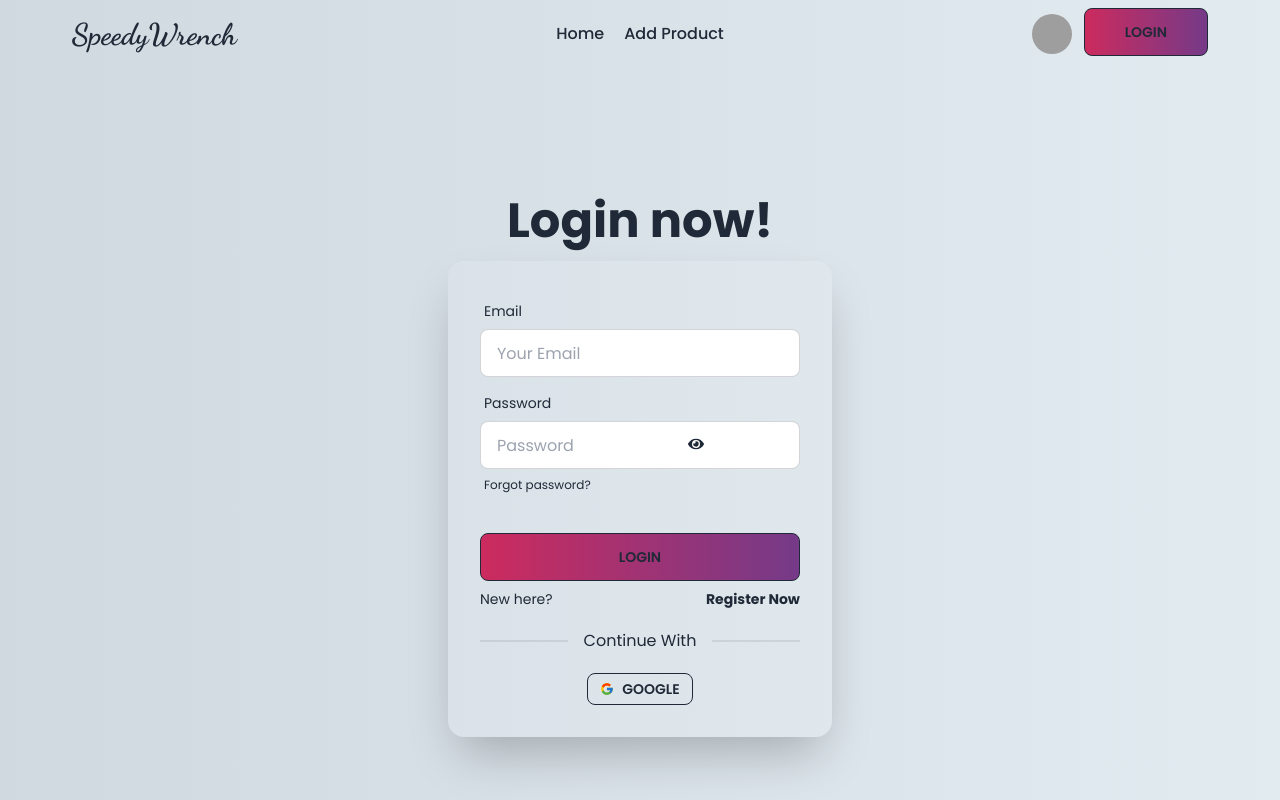
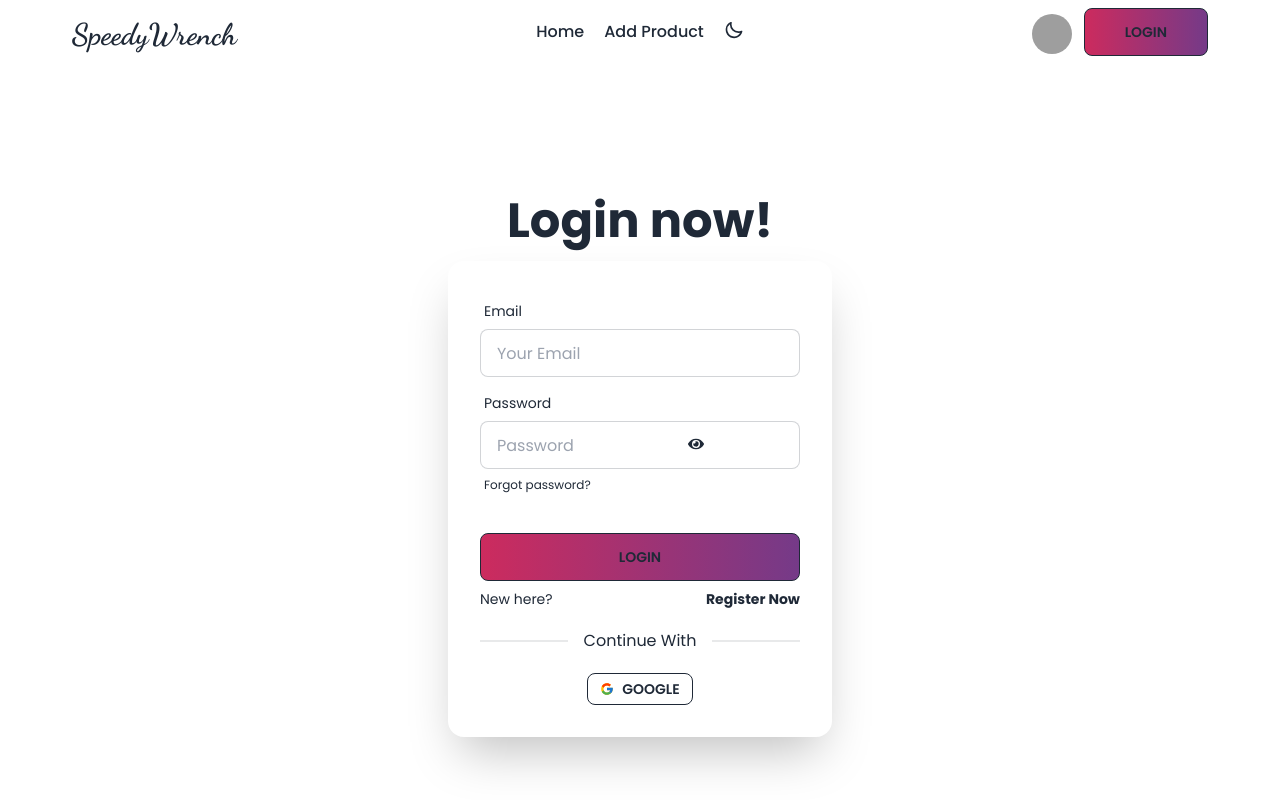
Before and after one commit to Fahim-M-Siam/Brand-Management-System, a React (Vite) app: page /login in a window 1280 px wide. Shown: the top 800 px of the page. Built offline with nearby package versions, Linux system fonts and the light colour scheme; no server answers; grey boxes are pictures that could not be loaded.

Commit message:
Applied toggle between dark mode and light mode

```diff
--- a/src/Layout/Root.jsx
+++ b/src/Layout/Root.jsx
@@ -6,7 +6,7 @@
 
 const Root = () => {
   return (
-    <div className="font-poppins bg-gradient-to-r from-[#cfd9df] to-[#e2ebf0]">
+    <div className="font-poppins">
       <div className="max-w-6xl mx-auto">
         <Navbar></Navbar>
         <Outlet></Outlet>
--- a/src/Pages/Navbar/Navbar.jsx
+++ b/src/Pages/Navbar/Navbar.jsx
@@ -2,7 +2,27 @@
 import { Link, NavLink } from "react-router-dom";
 import useAuth from "../../Hooks/useAuth";
 import toast from "react-hot-toast";
+import { useEffect, useState } from "react";
 const Navbar = () => {
+  // theme toggle part
+  const [theme, setTheme] = useState(
+    localStorage.getItem("theme") ? localStorage.getItem("theme") : "light"
+  );
+
+  const handleToggle = (e) => {
+    if (e.target.checked) {
+      setTheme("dark");
+    } else {
+      setTheme("light");
+    }
+  };
+
+  useEffect(() => {
+    localStorage.setItem("theme", theme);
+    const localTheme = localStorage.getItem("theme");
+    document.querySelector("html").setAttribute("data-theme", localTheme);
+  }, [theme]);
+  // theme toggle part
   const { currentUser, logOut } = useAuth();
   const handleLogOut = () => {
     logOut()
@@ -35,6 +55,7 @@
           Add Product
         </NavLink>
       </li>
+
       {currentUser && (
         <>
           <li className="font-medium">
@@ -53,6 +74,31 @@
           </li>
         </>
       )}
+      <li>
+        <label className="swap swap-rotate">
+          <input
+            type="checkbox"
+            onChange={handleToggle}
+            checked={theme === "light" ? false : true}
+          />
+
+          <svg
+            className="swap-on fill-current w-5 h-5"
+            xmlns="http://www.w3.org/2000/svg"
+            viewBox="0 0 24 24"
+          >
+            <path d="M5.64,17l-.71.71a1,1,0,0,0,0,1.41,1,1,0,0,0,1.41,0l.71-.71A1,1,0,0,0,5.64,17ZM5,12a1,1,0,0,0-1-1H3a1,1,0,0,0,0,2H4A1,1,0,0,0,5,12Zm7-7a1,1,0,0,0,1-1V3a1,1,0,0,0-2,0V4A1,1,0,0,0,12,5ZM5.64,7.05a1,1,0,0,0,.7.29,1,1,0,0,0,.71-.29,1,1,0,0,0,0-1.41l-.71-.71A1,1,0,0,0,4.93,6.34Zm12,.29a1,1,0,0,0,.7-.29l.71-.71a1,1,0,1,0-1.41-1.41L17,5.64a1,1,0,0,0,0,1.41A1,1,0,0,0,17.66,7.34ZM21,11H20a1,1,0,0,0,0,2h1a1,1,0,0,0,0-2Zm-9,8a1,1,0,0,0-1,1v1a1,1,0,0,0,2,0V20A1,1,0,0,0,12,19ZM18.36,17A1,1,0,0,0,17,18.36l.71.71a1,1,0,0,0,1.41,0,1,1,0,0,0,0-1.41ZM12,6.5A5.5,5.5,0,1,0,17.5,12,5.51,5.51,0,0,0,12,6.5Zm0,9A3.5,3.5,0,1,1,15.5,12,3.5,3.5,0,0,1,12,15.5Z" />
+          </svg>
+
+          <svg
+            className="swap-off fill-current w-5 h-5"
+            xmlns="http://www.w3.org/2000/svg"
+            viewBox="0 0 24 24"
+          >
+            <path d="M21.64,13a1,1,0,0,0-1.05-.14,8.05,8.05,0,0,1-3.37.73A8.15,8.15,0,0,1,9.08,5.49a8.59,8.59,0,0,1,.25-2A1,1,0,0,0,8,2.36,10.14,10.14,0,1,0,22,14.05,1,1,0,0,0,21.64,13Zm-9.5,6.69A8.14,8.14,0,0,1,7.08,5.22v.27A10.15,10.15,0,0,0,17.22,15.63a9.79,9.79,0,0,0,2.1-.22A8.11,8.11,0,0,1,12.14,19.73Z" />
+          </svg>
+        </label>
+      </li>
     </>
   );
   return (
@@ -82,6 +128,7 @@
             {navlinks}
           </ul>
         </div>
+
         <NavLink to="/">
           <a className="normal-case text-sm md:text-xl lg:text-3xl font-dancing font-bold">
             SpeedyWrench
--- a/tailwind.config.js
+++ b/tailwind.config.js
@@ -10,4 +10,7 @@
     },
   },
   plugins: [require("daisyui")],
+  daisyui: {
+    themes: ["light", "dark"],
+  },
 };
```
Also changed, not shown: 1 other file (tests, documents, lock files or other folders).
